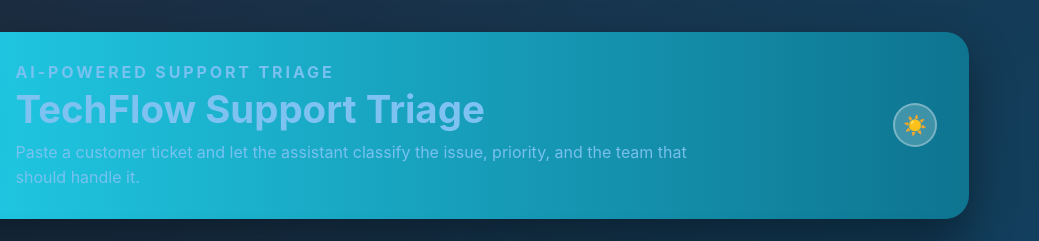
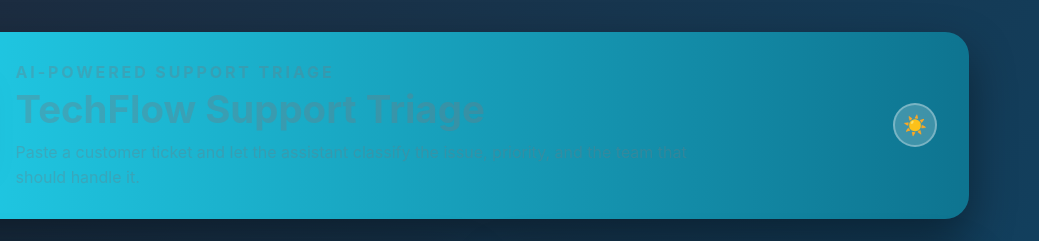
Before and after one commit to sarahgdykes-ux/SupportSpecialistWeek3, a website: page index.html in a window 1280 px wide. Both pictures are taken after a click on the button "Toggle dark mode". Shown: the top 241 px of the page, 241-1280 px from the left. Drawn offline with Linux system fonts and the light colour scheme.

```diff
--- a/styles.css
+++ b/styles.css
@@ -15,7 +15,7 @@
   color-scheme: dark;
   --bg: #0c4A6E;
   --panel: #164055;
-  --text: #4edfe6;
+  --text: #06e6f2;
   --muted: #059ff2;
   --accent: #22d3ee;
   --accent-strong: #06b6d4;
@@ -48,7 +48,7 @@ body {
 
 .hero {
   background: linear-gradient(90deg, var(--accent) 0%, #0e7490 100%);
-  color: rgb(126, 194, 242);
+  color: rgba(112, 124, 132, 0.366);
   padding: 28px 32px;
   border-radius: 24px;
   box-shadow: var(--shadow);
@@ -244,7 +244,7 @@ input:focus {
 
 textarea.drag-over {
   border-color: var(--accent);
-  background: #9db8eb;
+  background: #2c3647;
   box-shadow: 0 0 0 4px rgba(37, 99, 235, 0.14);
 }
 
```
